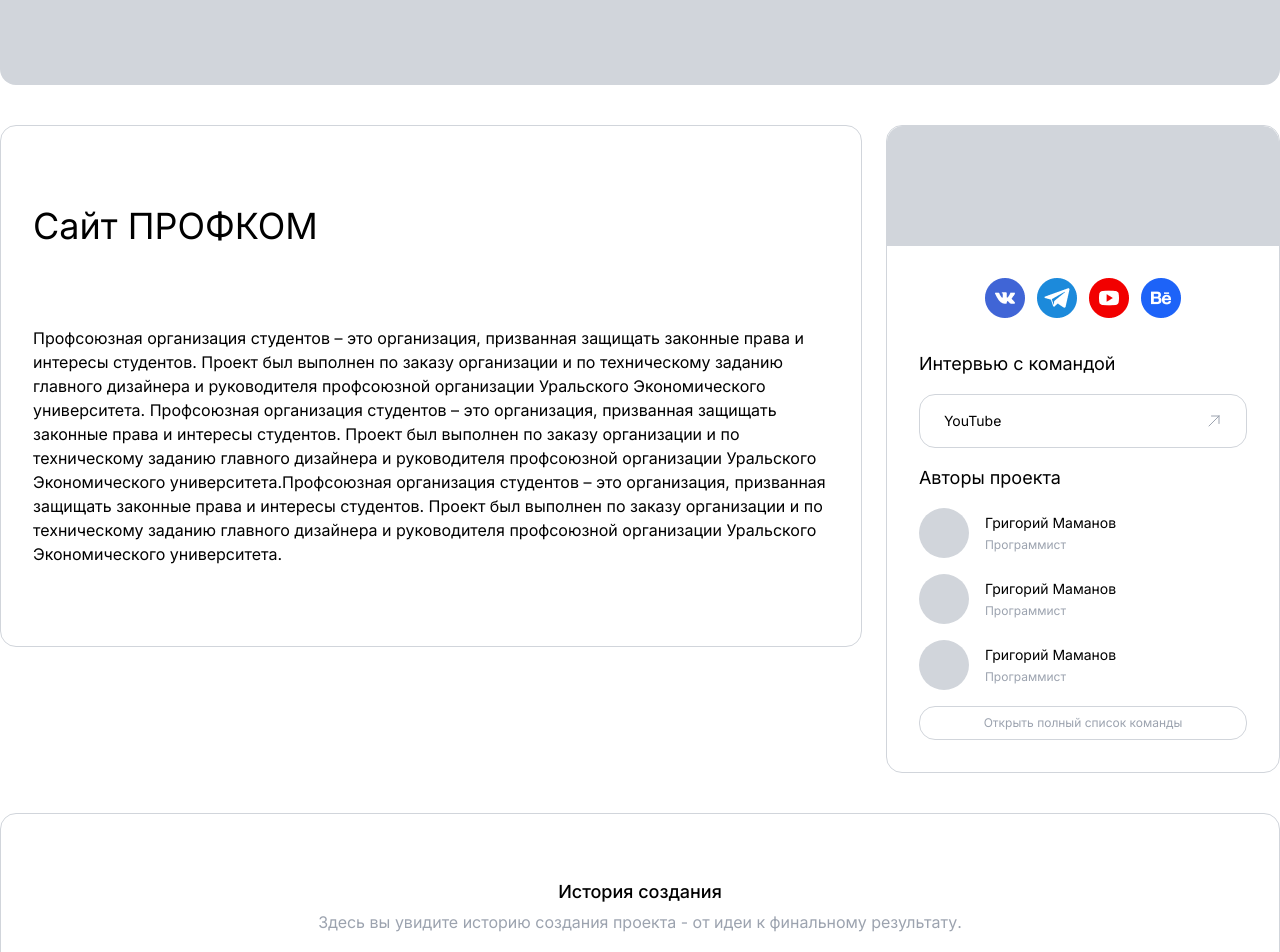
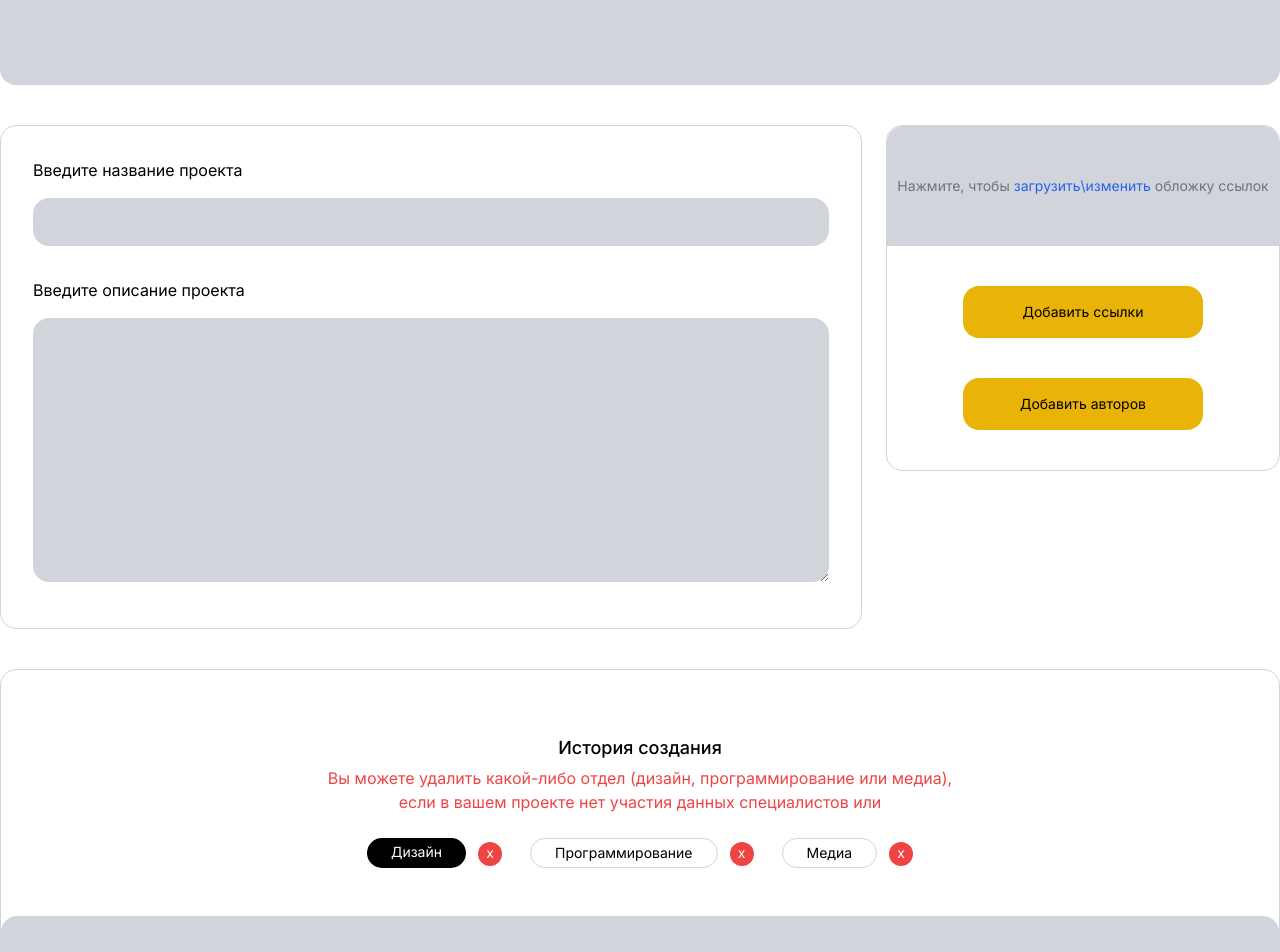
Before and after one commit to pr0gra/unit, a Next.js app: page /p/1 in a window 1280 px wide. Shown: the part 780-1732 px from the top of the page. Built offline with nearby package versions, Linux system fonts and the light colour scheme.

Commit message:
сделал версию с редактированием

```diff
--- a/app/(site)/p/[project]/page.tsx
+++ b/app/(site)/p/[project]/page.tsx
@@ -10,11 +10,19 @@ export default function Project({ params }: { params: any }) {
         </Link>
         Сайт ПРОФКОМ
       </div>
-      <div className="w-full h-[665px] bg-gray-300 rounded-2xl"></div>
+      <div className="w-full h-[665px] bg-gray-300 rounded-2xl flex justify-center items-center text-2xl text-gray-500 gap-2 cursor-pointer select-none">
+        Нажмите, чтобы
+        <span className="text-blue-600">загрузить\изменить</span>
+        обложку проекта
+      </div>
       <div className="flex mt-10 gap-6 items-start">
-        <div className="w-full rounded-2xl border border-gray-300 px-8 pb-20">
-          <div className="my-20 text-4xl">Сайт ПРОФКОМ</div>
-          <div>
+        <div className="w-full rounded-2xl border border-gray-300 px-8 pb-10">
+          {/* <div className="my-20 text-4xl">Сайт ПРОФКОМ</div> */}
+          <label className="my-8 block">
+            <p>Введите название проекта</p>
+            <input className="bg-gray-300 rounded-2xl px-4 py-3 mt-4 w-full" />
+          </label>
+          {/* <div>
             Профсоюзная организация студентов – это организация, призванная
             защищать законные права и интересы студентов. Проект был выполнен по
             заказу организации и по техническому заданию главного дизайнера и
@@ -28,12 +36,23 @@ export default function Project({ params }: { params: any }) {
             студентов. Проект был выполнен по заказу организации и по
             техническому заданию главного дизайнера и руководителя профсоюзной
             организации Уральского Экономического университета.
-          </div>
+          </div> */}
+          <label>
+            <p>Введите описание проекта</p>
+            <textarea
+              rows={10}
+              className="bg-gray-300 rounded-2xl px-4 py-3 mt-4 w-full"
+            ></textarea>
+          </label>
         </div>
         <div className="w-[600px] rounded-2xl border border-gray-300">
-          <div className="w-full h-[120px] bg-gray-300 rounded-t-2xl"></div>
+          <div className="w-full h-[120px] bg-gray-300 rounded-t-2xl gap-1 text-gray-500 flex justify-center items-center text-sm">
+            Нажмите, чтобы{" "}
+            <span className="text-blue-600">загрузить\изменить</span>
+            обложку ссылок
+          </div>
           <div className="px-8">
-            <div className="flex gap-3 justify-center my-8">
+            {/* <div className="flex gap-3 justify-center my-8">
               <Image alt="" src="/vk.png" height={40} width={40} />
               <Image alt="" src="/tg.png" height={40} width={40} />
               <Image alt="" src="/yt.png" height={40} width={40} />
@@ -81,7 +100,13 @@ export default function Project({ params }: { params: any }) {
             </div>
             <div className="mb-8 text-xs text-gray-400 rounded-2xl border border-gray-300 py-2 text-center">
               Открыть полный список команды
-            </div>
+            </div> */}
+            <button className="block mx-auto bg-yellow-500 rounded-2xl text-sm py-4 w-[240px] my-10">
+              Добавить ссылки
+            </button>
+            <button className="block mx-auto bg-yellow-500 rounded-2xl text-sm py-4 w-[240px] mb-10">
+              Добавить авторов
+            </button>
           </div>
         </div>
       </div>
@@ -89,26 +114,43 @@ export default function Project({ params }: { params: any }) {
         <div className="font-medium text-center text-lg mb-1 mt-16">
           История создания
         </div>
-        <div className="text-center text-gray-400 mb-10">
+        {/* <div className="text-center text-gray-400 mb-10">
           Здесь вы увидите историю создания проекта - от идеи к финальному
           результату.
+        </div> */}
+        <div className="text-center text-red-500 mb-6 max-w-[700px] mx-auto">
+          Вы можете удалить какой-либо отдел (дизайн, программирование или
+          медиа),
+          <br />
+          если в вашем проекте нет участия данных специалистов или
         </div>
         <div className="flex justify-center text-sm space-x-3">
           <Link className="bg-black text-white rounded-full px-6 py-1" href="/">
             Дизайн
           </Link>
+          <button className="bg-red-500 rounded-full w-6 h-6 text-white mt-1 pb-0.5">
+            x
+          </button>
+          <div className="w-1"></div>
           <Link
             className="px-6 py-1 border border-gray-300 rounded-full"
             href="/"
           >
             Программирование
           </Link>
+          <button className="bg-red-500 rounded-full w-6 h-6 text-white mt-1 pb-0.5">
+            x
+          </button>
+          <div className="w-1"></div>
           <Link
             className="px-6 py-1 border border-gray-300 rounded-full"
             href="/"
           >
             Медиа
           </Link>
+          <button className="bg-red-500 rounded-full w-6 h-6 text-white mt-1 pb-0.5">
+            x
+          </button>
         </div>
         <div className="w-full bg-gray-300 h-[400px] rounded-2xl mt-12"></div>
         <div className="flex px-8 py-16 gap-16">
```
